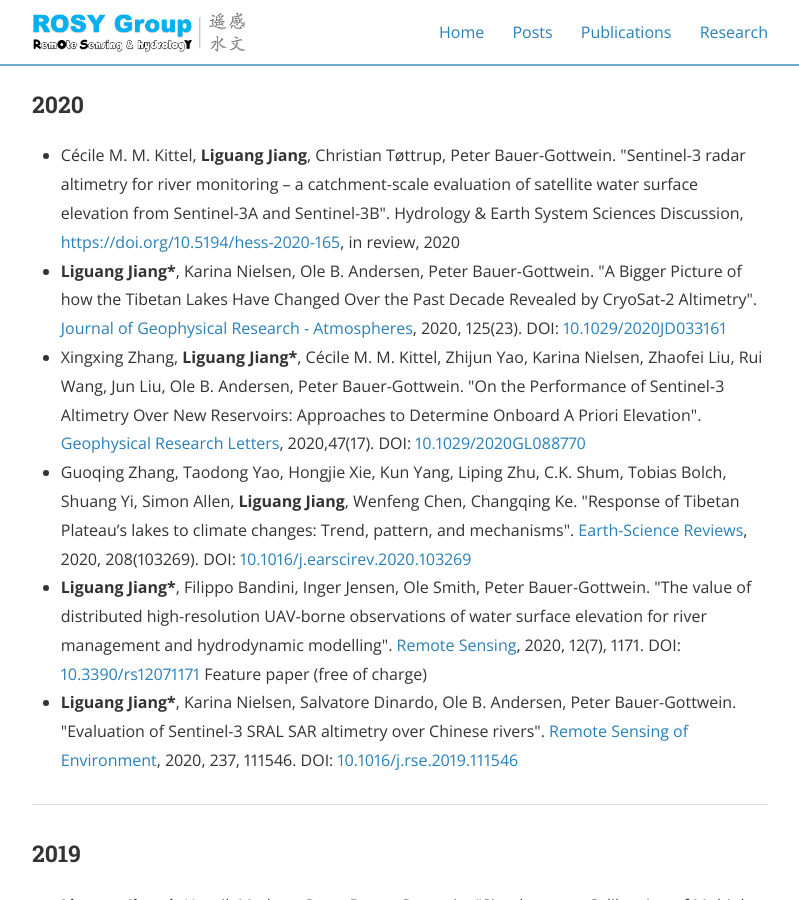
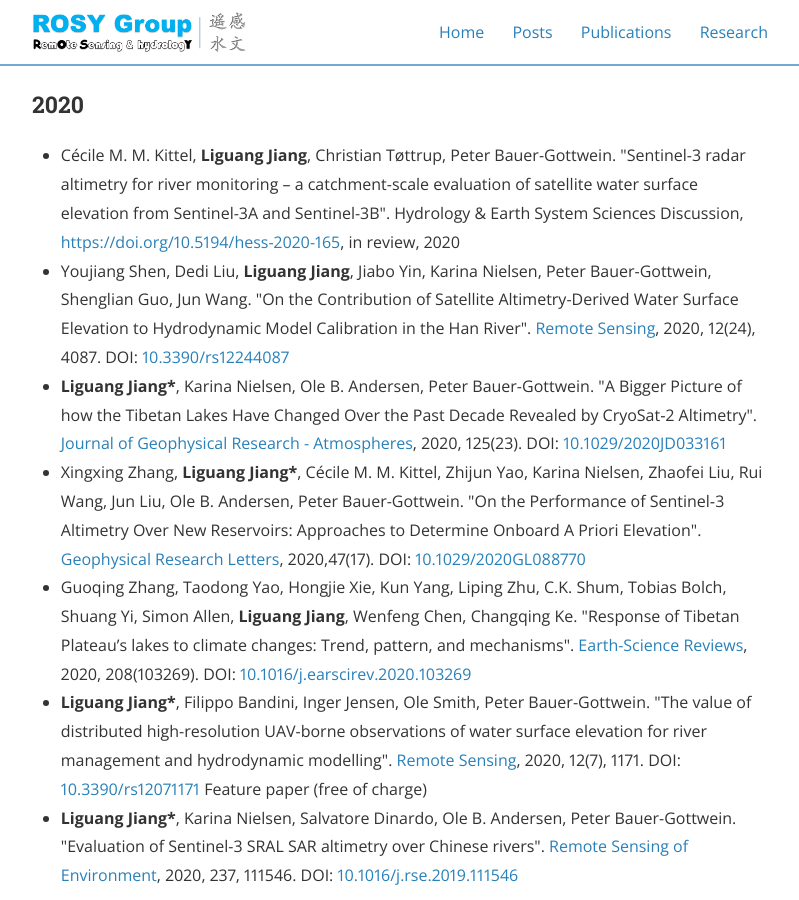
Before and after one commit to 12530/rshydro, a Jekyll site: the page built from publications.md, in a window 1280 px wide and 900 px high, scrolled down 377 px. Shown: the whole window, without its empty margins (240-1039 px from the left). Built offline with Jekyll 4.4.1, drawn with Linux system fonts in a browser that asks for light colours; nearby versions of some CDN libraries.

Commit message:
Update publications.md

```diff
--- a/publications.md
+++ b/publications.md
@@ -12,6 +12,7 @@ main_nav: true
 <h3>2020</h3>
 <ul>
   <li>Cécile M. M. Kittel, <b>Liguang Jiang</b>, Christian Tøttrup, Peter Bauer-Gottwein. "Sentinel-3 radar altimetry for river monitoring – a catchment-scale evaluation of satellite water surface elevation from Sentinel-3A and Sentinel-3B". Hydrology & Earth System Sciences Discussion, <a href="https://doi.org/10.5194/hess-2020-165">https://doi.org/10.5194/hess-2020-165</a>, in review, 2020 </li>
+  <li>Youjiang Shen, Dedi Liu, <b>Liguang Jiang</b>, Jiabo Yin, Karina Nielsen, Peter Bauer-Gottwein, Shenglian Guo, Jun Wang. "On the Contribution of Satellite Altimetry-Derived Water Surface Elevation to Hydrodynamic Model Calibration in the Han River". <a href="https://www.mdpi.com/2072-4292/12/24/4087">Remote Sensing</a>, 2020, 12(24), 4087. DOI: <a href="https://doi.org/10.3390/rs12244087">10.3390/rs12244087</a> </li>
   <li><b>Liguang Jiang*</b>, Karina Nielsen, Ole B. Andersen, Peter Bauer-Gottwein. "A Bigger Picture of how the Tibetan Lakes Have Changed Over the Past Decade Revealed by CryoSat‐2 Altimetry". <a href="https://agupubs.onlinelibrary.wiley.com/doi/10.1029/2020JD033161">Journal of Geophysical Research - Atmospheres</a>, 2020, 125(23). DOI: <a href="https://www.doi.org/10.1029/2020JD033161">10.1029/2020JD033161</a></li>
   <li>Xingxing Zhang, <b>Liguang Jiang*</b>, Cécile M. M. Kittel, Zhijun Yao, Karina Nielsen, Zhaofei Liu, Rui Wang, Jun Liu, Ole B. Andersen, Peter Bauer-Gottwein. "On the Performance of Sentinel‐3 Altimetry Over New Reservoirs: Approaches to Determine Onboard A Priori Elevation". <a href="https://agupubs.onlinelibrary.wiley.com/doi/abs/10.1029/2020GL088770">Geophysical Research Letters</a>, 2020,47(17). DOI: <a href="https://www.doi.org/10.1029/2020GL088770">10.1029/2020GL088770</a></li>
   <li>Guoqing Zhang, Taodong Yao, Hongjie Xie, Kun Yang, Liping Zhu, C.K. Shum, Tobias Bolch, Shuang Yi, Simon Allen, <b>Liguang Jiang</b>, Wenfeng Chen, Changqing Ke. "Response of Tibetan Plateau’s lakes to climate changes: Trend, pattern, and mechanisms". <a href="https://www.sciencedirect.com/science/article/pii/S0012825220303159">Earth-Science Reviews</a>, 2020, 208(103269). DOI: <a href="https://doi.org/10.1016/j.earscirev.2020.103269">10.1016/j.earscirev.2020.103269</a></li>
```
